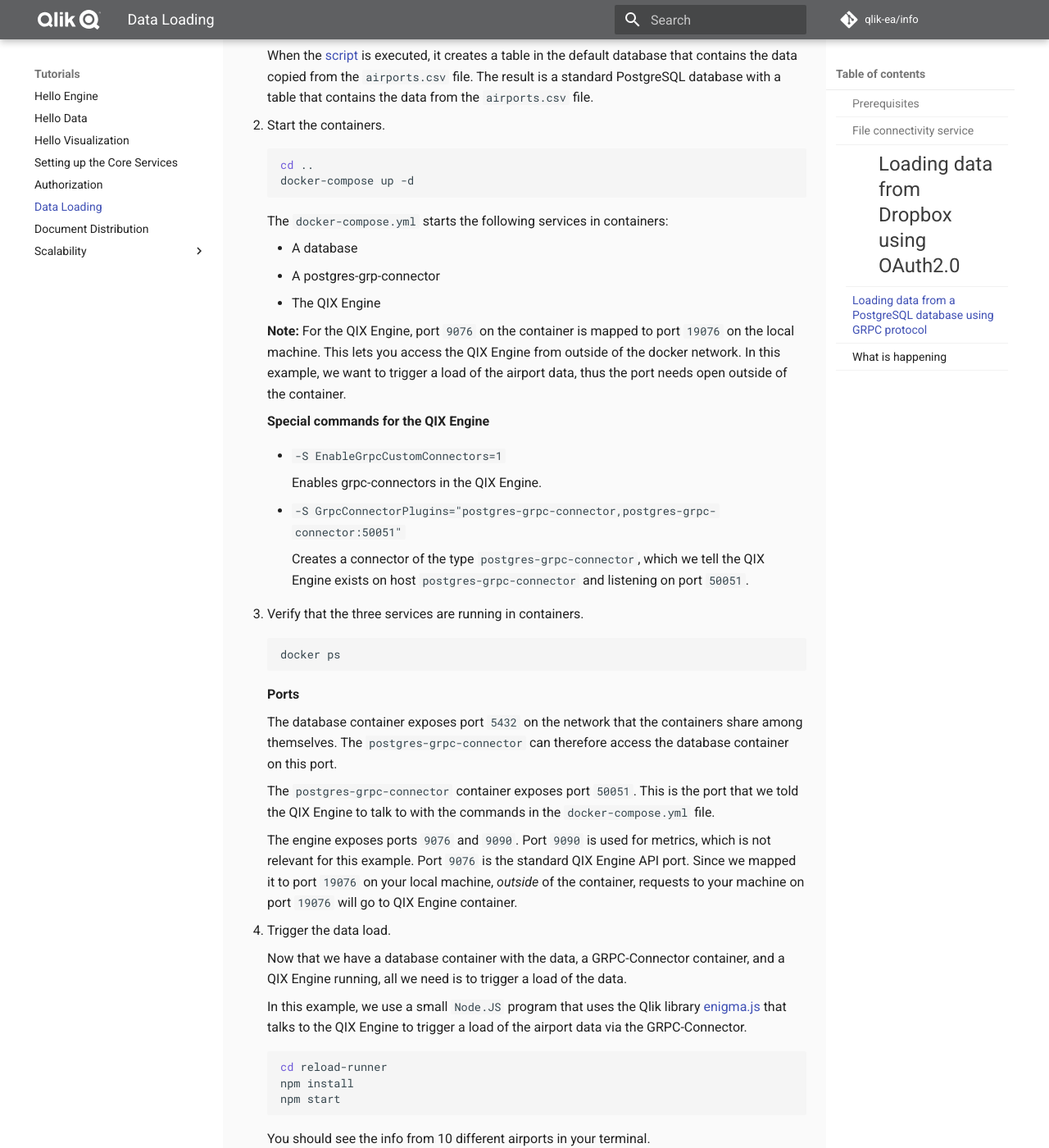
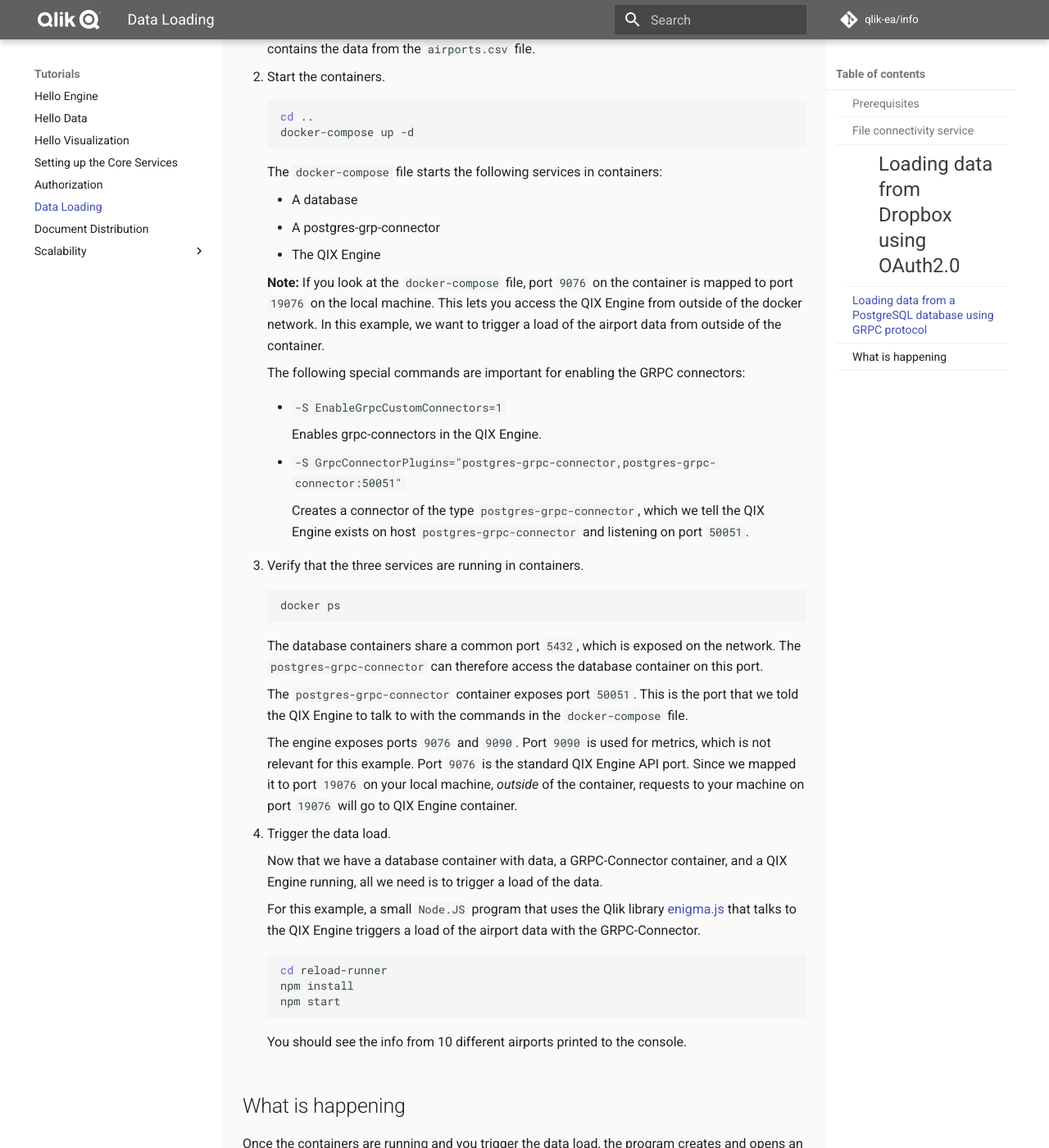
Before and after one commit to qlik-oss/core-website, an MkDocs documentation site: the page built from docs/tutorials/data-loading.md, in a window 1280 px wide and 1400 px high, scrolled down 2236 px. Shown: the whole window at 82% size. Built offline with MkDocs 1.6.1 and Material for MkDocs 9.7.7, drawn with Linux system fonts in a browser that asks for light colours; comment, search, counter and statistics services are not loaded; old or Windows-style settings are respelled for this version of MkDocs; some of the changed text lies outside the part shown.

Commit message:
Small review - second pass

````diff
--- a/docs/tutorials/data-loading.md
+++ b/docs/tutorials/data-loading.md
@@ -1,7 +1,6 @@
 # Loading Data
 
-In this tutorial, you will learn how to load data into your document,
-and some important considerations to keep in mind while loading data in a scalable environment.
+Start loading data into your document by working through a data load workflow using OAuth2.0 or the GRPC protocol.
 
 ## Prerequisites
 
@@ -13,17 +12,17 @@
 ## File connectivity service
 
 The QIX Engine can access many data sources by using the `File-Connectivity-Service`.
-This service provides built-in data connectivity, to simplify accessing
+This service provides built-in data connectivity, which provides simple access to
 [OAuth 2.0](https://oauth.net/2/)-protected data sources
 like Dropbox, OneDrive, and GoogleDrive.
 
 The file connectivity service works by defining a unique HTTP endpoint for
 registered connection providers.
-You can then access data by making calls to the HTTP endpoint for the registered data source.
+Access data by making calls to the HTTP endpoint for the registered data source.
 
 ### Loading data from Dropbox using OAuth2.0
 
-In this example workflow, you will create an OAuth2.0 Dropbox application, load data,
+In this example workflow, create an OAuth2.0 Dropbox application, load data,
 and print some data to the console.
 
 Before you start this example, you must clone the [outhaul](https://github.com/qlik-ea/outhaul)
@@ -35,7 +34,7 @@
 
 Do the following:
 
-1. Install the dependencies
+1. Install the dependencies.
     ``` bash
     cd file-connectivity-service
     npm install
@@ -96,11 +93,10 @@
     and places them on the image. The script is copied to the `docker-entrypoint-initdb.d` folder.
     When the PostgreSQL image starts, it will run all `.sql` files inside the folder.
 
-    When the
+    The
     [script](https://github.com/qlik-ea/postgres-grpc-connector/blob/master/example/postgres-image/init-airports-data.sql)
-    is executed,
-    it creates a table in the default database that contains
-    the data copied from the `airports.csv` file.
+    creates a table in the default database that contains
+    the data that is copied from the `airports.csv` file.
     The result is a standard PostgreSQL database with a table that contains
     the data from the `airports.csv` file.
 
@@ -111,19 +107,19 @@
     docker-compose up -d
     ```
 
-    The `docker-compose.yml` starts the following services in containers:
+    The `docker-compose` file starts the following services in containers:
 
     - A database
     - A postgres-grp-connector
     - The QIX Engine
 
-    **Note:** For the QIX Engine, port `9076` on the container
+    **Note:** If you look at the `docker-compose` file, port `9076` on the container
     is mapped to port `19076` on the local machine.
     This lets you access the QIX Engine from outside of the docker network.
-    In this example, we want to trigger a load of the airport data,
-    thus the port needs open outside of the container.
+    In this example, we want to trigger a load of the airport data
+    from outside of the container.
 
-    **Special commands for the QIX Engine**
+    The following special commands are important for enabling the GRPC connectors:
 
     - `-S EnableGrpcCustomConnectors=1`
 
@@ -141,15 +137,12 @@
     docker ps
     ```
 
-    **Ports**
-
-    The database container exposes port `5432` on the network
-    that the containers share among themselves. The `postgres-grpc-connector`
-    can therefore access the database container on this port.
+    The database containers share a common port `5432`, which is exposed on the network.
+    The `postgres-grpc-connector` can therefore access the database container on this port.
 
     The `postgres-grpc-connector` container exposes port `50051`.
     This is the port that we told the QIX Engine to talk to
-    with the commands in the `docker-compose.yml` file.
+    with the commands in the `docker-compose` file.
 
     The engine exposes ports `9076` and `9090`.
     Port `9090` is used for metrics, which is not relevant for this example.
@@ -159,11 +152,11 @@
 
 1. Trigger the data load.
 
-    Now that we have a database container with the data, a GRPC-Connector container,
+    Now that we have a database container with data, a GRPC-Connector container,
     and a QIX Engine running, all we need is to trigger a load of the data.
 
-    In this example, we use a small `Node.JS` program that uses the Qlik library [enigma.js](https://github.com/qlik-oss/enigma.js)
-    that talks to the QIX Engine to trigger a load of the airport data via the GRPC-Connector.
+    For this example, a small `Node.JS` program that uses the Qlik library [enigma.js](https://github.com/qlik-oss/enigma.js)
+    that talks to the QIX Engine triggers a load of the airport data with the GRPC-Connector.
 
     ```bash
     cd reload-runner
@@ -171,12 +164,12 @@
     npm start
     ```
 
-    You should see the info from 10 different airports in your terminal.
+    You should see the info from 10 different airports printed to the console.
 
 ## What is happening
 
 Once the containers are running and you trigger the data load,
-the program creates or opens an app called `reloadapp.qvf` on the QIX Engine.
+the program creates and opens an app called `reloadapp.qvf` on the QIX Engine.
 Then it creates a connection of the type we defined earlier.
 
 ```js
@@ -196,7 +189,7 @@
 The remaing part of the connection string specifies parameters to the GRPC-Connector,
 such as the database host, address, and port.
 You can see that the host is the name of the service we defined in the `docker-compose` file
-and the port is the port that the database-container exposes.
+and the port is the port that the database container exposes.
 
 Then, we set a script to use the connection that we just created.
 
@@ -211,9 +204,9 @@
 
 We use the name `postgresgrpc`, which we defined when we created our connection.
 Then, we load the airport data from the PostgreSQL `airports` table into
-the QIX Engine table named `Airports`.
+a QIX Engine table that is named `Airports`.
 
-Next, we reload the data to load the new data into the QIX Engine and finally, we
+Next, we reload the data to load the new data into the QIX Engine. Finally, we
 fetch the first 10 results of the `Airports` table and print them to the console.
 
 **Tip:** We recommend that you take a look inside the `index.js` file
````
Also changed, not shown: other parts of docs/tutorials/data-loading.md (+4 -6 lines).
